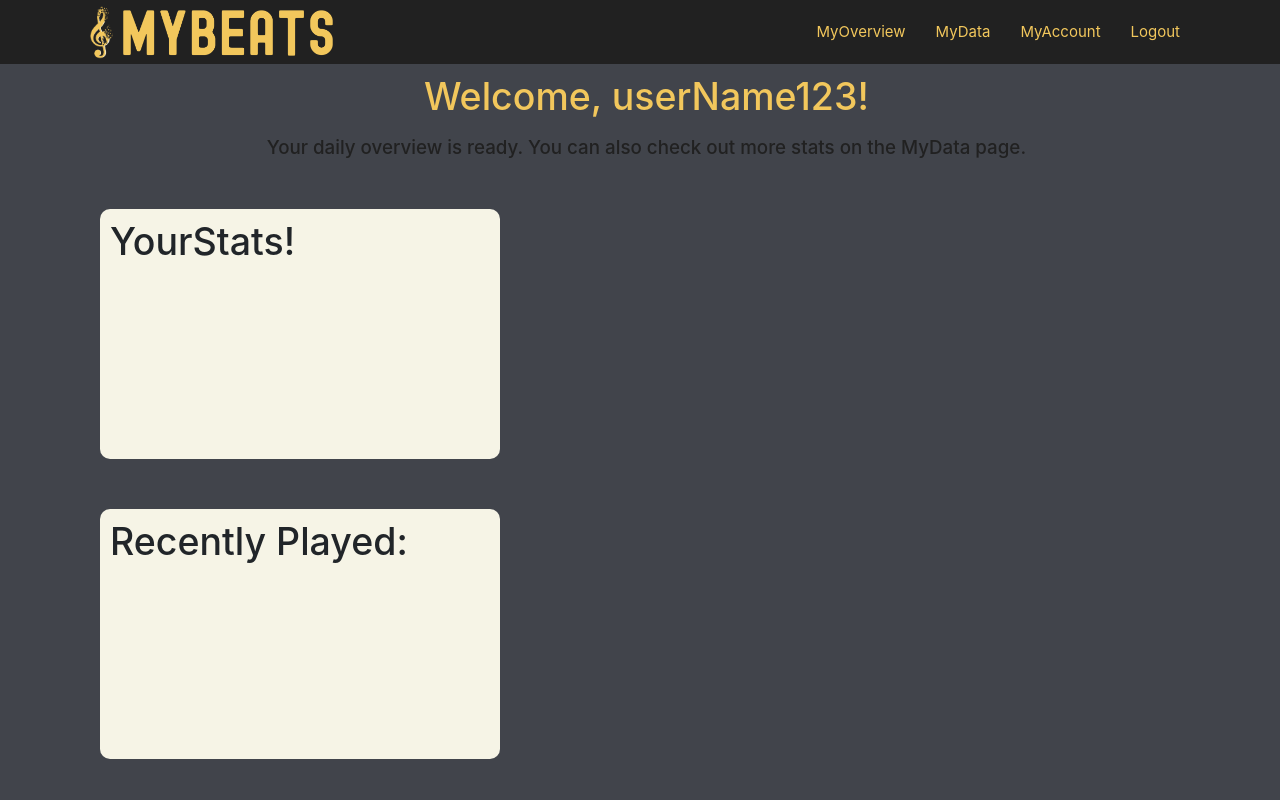
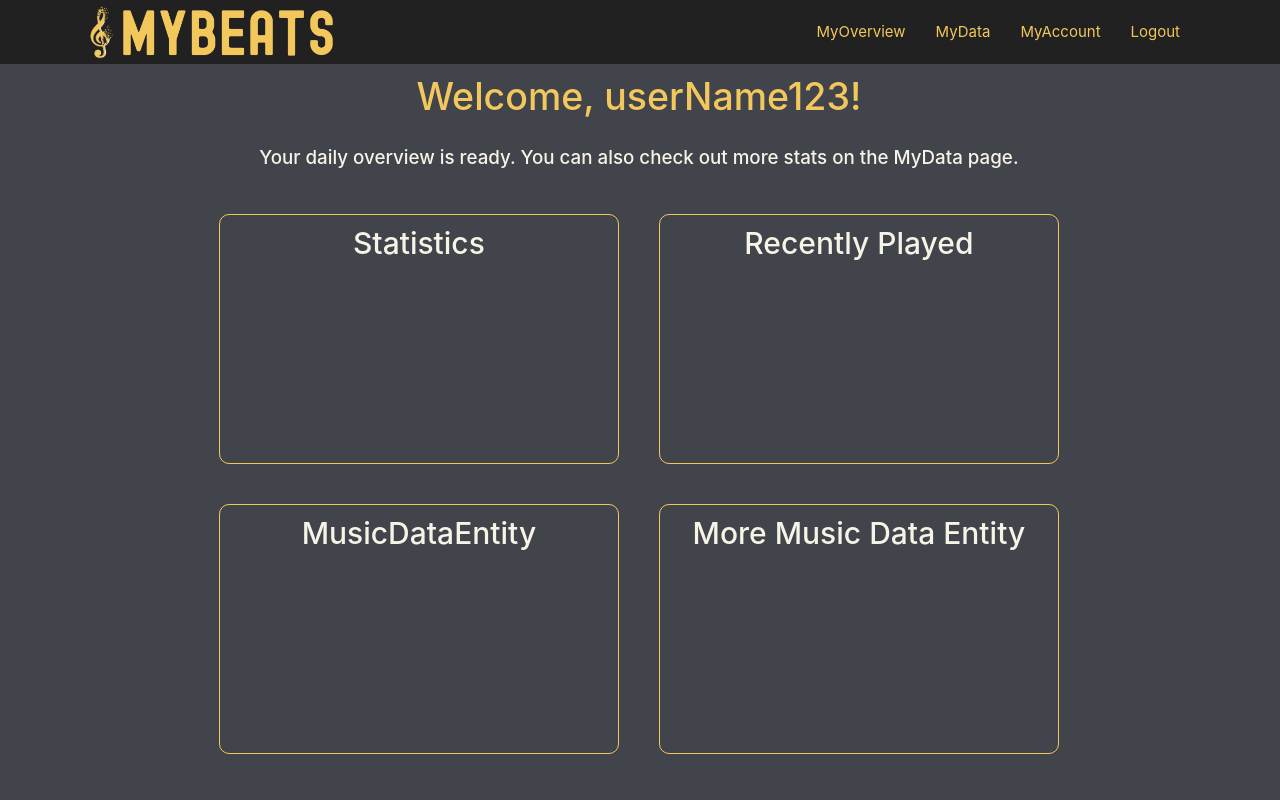
Before and after one commit to TheNightviz/MyBeats, a React (Create React App) app in the folder my-beats/: page /OverView in a window 1280 px wide. Shown: the top 800 px of the page. Built offline with nearby package versions, Linux system fonts and the light colour scheme; no server answers.

Commit message:
refactored entities + css updates

```diff
--- /dev/null
+++ b/my-beats/src/components/Overview/Entity.js
@@ -0,0 +1,13 @@
+import React from 'react';
+import overviewStyle from '../../css/overview.css';
+
+
+function Entity(props) {
+    return <h2 class='entityContainer'> {props.name} </h2>
+}
+
+
+
+
+
+export default Entity;
--- a/my-beats/src/components/Overview/MoreMusicDataEntity.js
+++ /dev/null
@@ -1,15 +0,0 @@
-import React from 'react';
-import overviewStyle from '../../css/overview.css';
-
-
-const MoreMusicDataEntity = () => {
-    return (
-       <h1 class='entityContainer'> More Music Data Entity: </h1>
-    );
-}
-
-
-
-
-
-export default MoreMusicDataEntity;
--- a/my-beats/src/components/Overview/MusicDataEntity.js
+++ /dev/null
@@ -1,15 +0,0 @@
-import React from 'react';
-import overviewStyle from '../../css/overview.css';
-
-
-const MusicDataEntity = () => {
-    return (
-       <h1 class='entityContainer'> Music Data Entity: </h1>
-    );
-}
-
-
-
-
-
-export default MusicDataEntity;
--- a/my-beats/src/components/Overview/OverViewData.js
+++ b/my-beats/src/components/Overview/OverViewData.js
@@ -1,8 +1,5 @@
 import React from 'react';
-import YourStatsEntity      from './YourStatsEntity.js';
-import RecentlyPlayedEntity from './RecentlyPlayedEntity.js';
-import MusicDataEntity      from './MusicDataEntity.js';
-import MoreMusicDataEntity  from './MoreMusicDataEntity.js';
+import Entity from './Entity.js';
 import overviewStyle from '../../css/overview.css';
 
 
@@ -12,13 +9,16 @@ const OverViewData = () => {
            <h1 class="overviewHeader"> Welcome, userName123! </h1>
            <h5 class="overviewHeader" id="headersubtext"> Your daily overview is ready.
             You can also check out more stats on the <a id="mydatalink" href='/MyData'>MyData page</a>.</h5>
-           <YourStatsEntity />
-           <RecentlyPlayedEntity />
-           <MusicDataEntity />
-           <MoreMusicDataEntity />
+           <div class="overviewEntitiesContainer">
+             <Entity name="Statistics" />
+             <Entity name="Recently Played" />
+             <Entity name="MusicDataEntity" />
+             <Entity name="More Music Data Entity" />
+           </div>
        </div>
     );
 }
+//should be just <Entity title="Stats" />
 
 //Gets users top artists
 function getTopArtists() {
--- a/my-beats/src/components/Overview/RecentlyPlayedEntity.js
+++ /dev/null
@@ -1,15 +0,0 @@
-import React from 'react';
-import overviewStyle from '../../css/overview.css';
-
-
-const RecentlyPlayedEntity = () => {
-    return (
-       <h1 class='entityContainer'> Recently Played: </h1>
-    );
-}
-
-
-
-
-
-export default RecentlyPlayedEntity;
--- a/my-beats/src/components/Overview/YourStatsEntity.js
+++ /dev/null
@@ -1,15 +0,0 @@
-import React from 'react';
-import overviewStyle from '../../css/overview.css';
-
-
-const YourStatsEntity = () => {
-    return (
-       <h1 class='entityContainer'> YourStats! </h1>
-    );
-}
-
-
-
-
-
-export default YourStatsEntity;
--- a/my-beats/src/css/overview.css
+++ b/my-beats/src/css/overview.css
@@ -7,29 +7,42 @@
 }
 
 .overviewHeader {
+  display: block;
   color: #F2C75C;
   text-align: center;
-  padding-top: 10px;
+  padding: 10px;
+  margin-right: 15px;
 }
 
 #headersubtext {
-  color: #212121;
+  color: #f6f4e6;
 }
 
 #mydatalink {
-  color: #212121;
+  color: #f6f4e6;
 }
 
 #mydatalink:hover {
   color: #C4C4C4;
 }
 
+.overviewEntitiesContainer {
+  display: flex;
+  flex-wrap: wrap;
+  justify-content: center;
+  margin: 15px;
+  margin-right: 30px;
+}
+
 .entityContainer {
-  background-color: #f6f4e6;
+  background-color: transparent;
   border-radius: 10px;
+  border: solid #F2C75C;
+  border-width: 1px;
+  color: #f6f4e6;
+  text-align: center;
   width: 400px;
   height: 250px;
   padding: 10px;
-  margin: 50px;
-  margin-left: 100px;
+  margin: 20px;
 }
```
